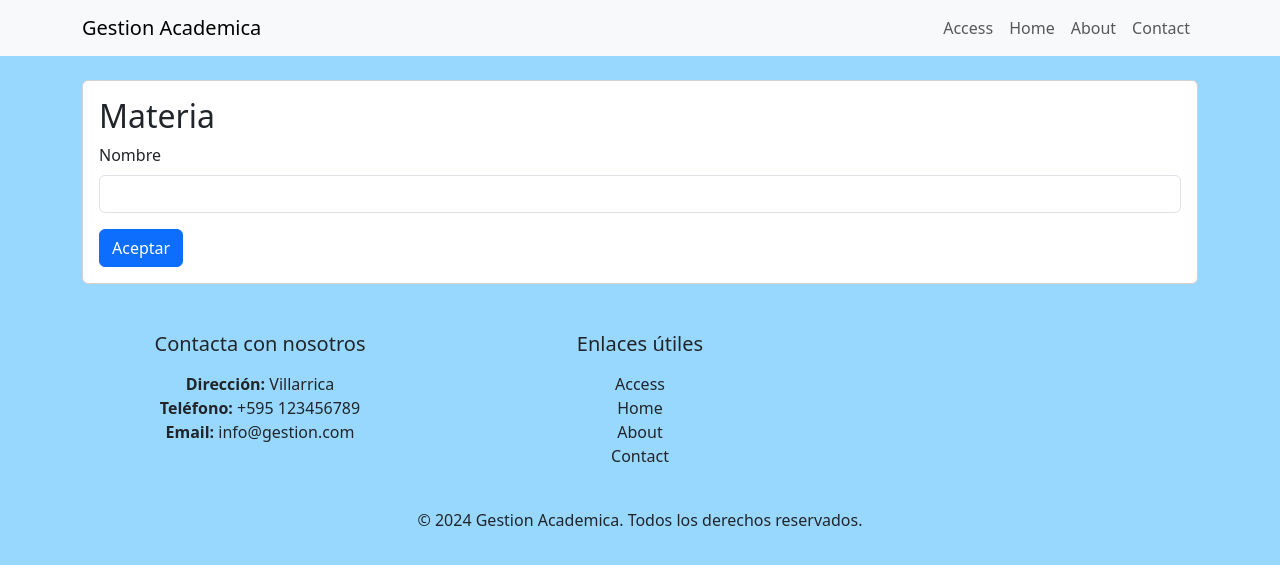
After one commit to Mobinake/gestion_academica_pp1_2024, a Django app: template mysite/gestion/templates/materia.html in a window 1280 px wide. The commit adds this page. Shown: the top 565 px of the page. Run offline with Django 3.2, Linux system fonts and the light colour scheme; the template is opened without the code that fills it, so the values that code supplies are empty.

Commit message:
Probando post y get en view.py

```diff
--- a/mysite/gestion/templates/access.html
+++ b/mysite/gestion/templates/access.html
@@ -14,7 +14,7 @@
         <div class="card mb-4">
             <div class="card-body">
                 <h2 class="card-title">Iniciar Sesión</h2>
-                <form method="post">
+                <form method="POST">
                     {% csrf_token %}
                     <div class="mb-3">
                         <label for="username" class="form-label">Nombre de Usuario</label>
@@ -24,7 +24,7 @@
                         <label for="password" class="form-label">Contraseña</label>
                         <input type="password" class="form-control" id="password" name="password" required>
                     </div>
-                    <button type="submit" class="btn btn-primary">Iniciar Sesión</button>
+                    <button type="submit" class="btn btn-primary">Aceptar</button>
                 </form>
             </div>
         </div>
--- /dev/null
+++ b/mysite/gestion/templates/materia.html
@@ -0,0 +1,20 @@
+{% extends "base.html" %}
+
+{% block content %}
+
+<div class="card mb-4">
+            <div class="card-body">
+                <h2 class="card-title">Materia</h2>
+                <form method="POST">
+                    {% csrf_token %}
+                    <div class="mb-3">
+                        <label for="nombre" class="form-label">Nombre</label>
+                        <input type="text" class="form-control" id="nombre" name="materia" required>
+                    </div>
+
+                    <button type="submit" class="btn btn-primary">Aceptar</button>
+                </form>
+            </div>
+        </div>
+
+{% endblock %}
--- a/mysite/gestion/urls.py
+++ b/mysite/gestion/urls.py
@@ -8,4 +8,5 @@ urlpatterns = [
     path("home/", views.home_view, name="home"),
     path("about/", views.about_view, name="about"),
     path("contact/", views.contact_view, name="contact"),
+    path("materia/", views.materia_view, name="materia")
 ]
```
Also changed, not shown: mysite/gestion/models.py (+0 -8 lines), mysite/gestion/views.py (+15 -0 lines), mysite/gestion/templates/base.html (line endings or trailing spaces).
